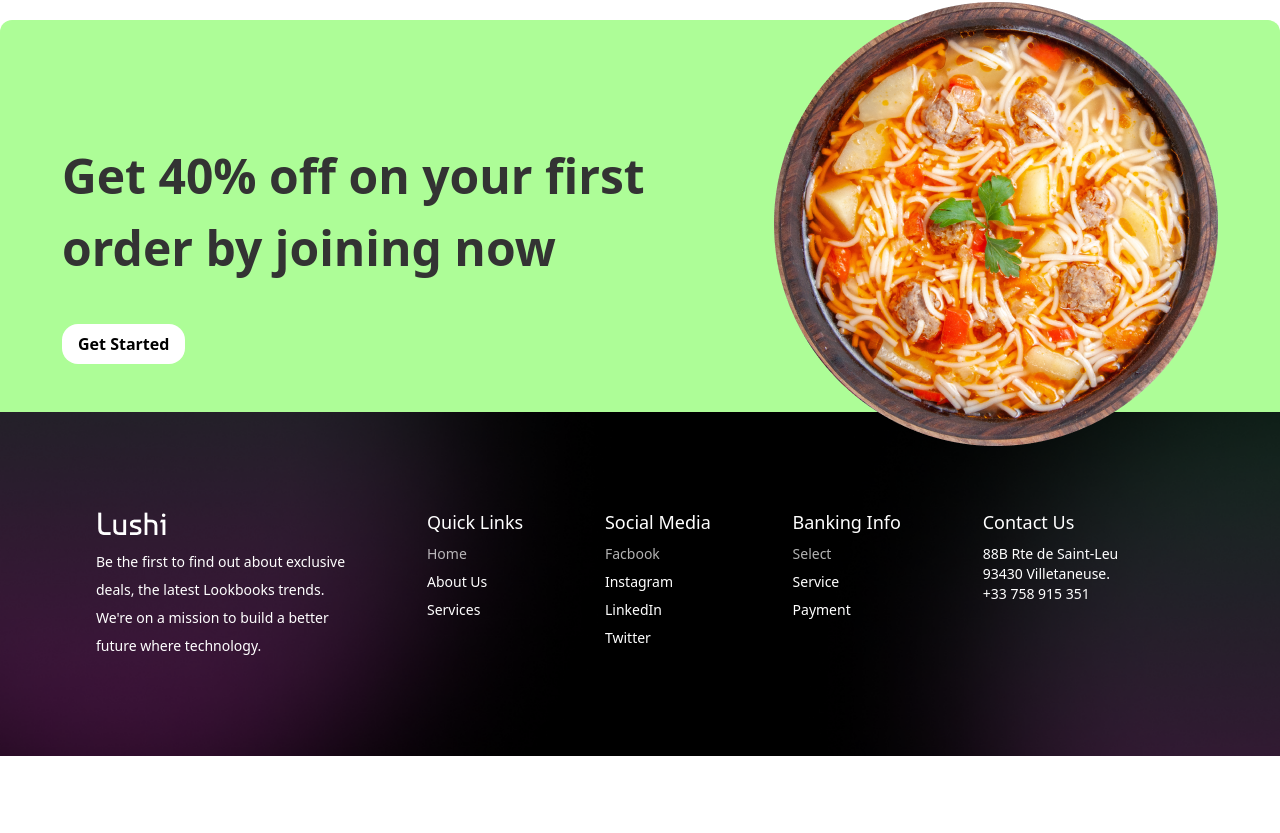
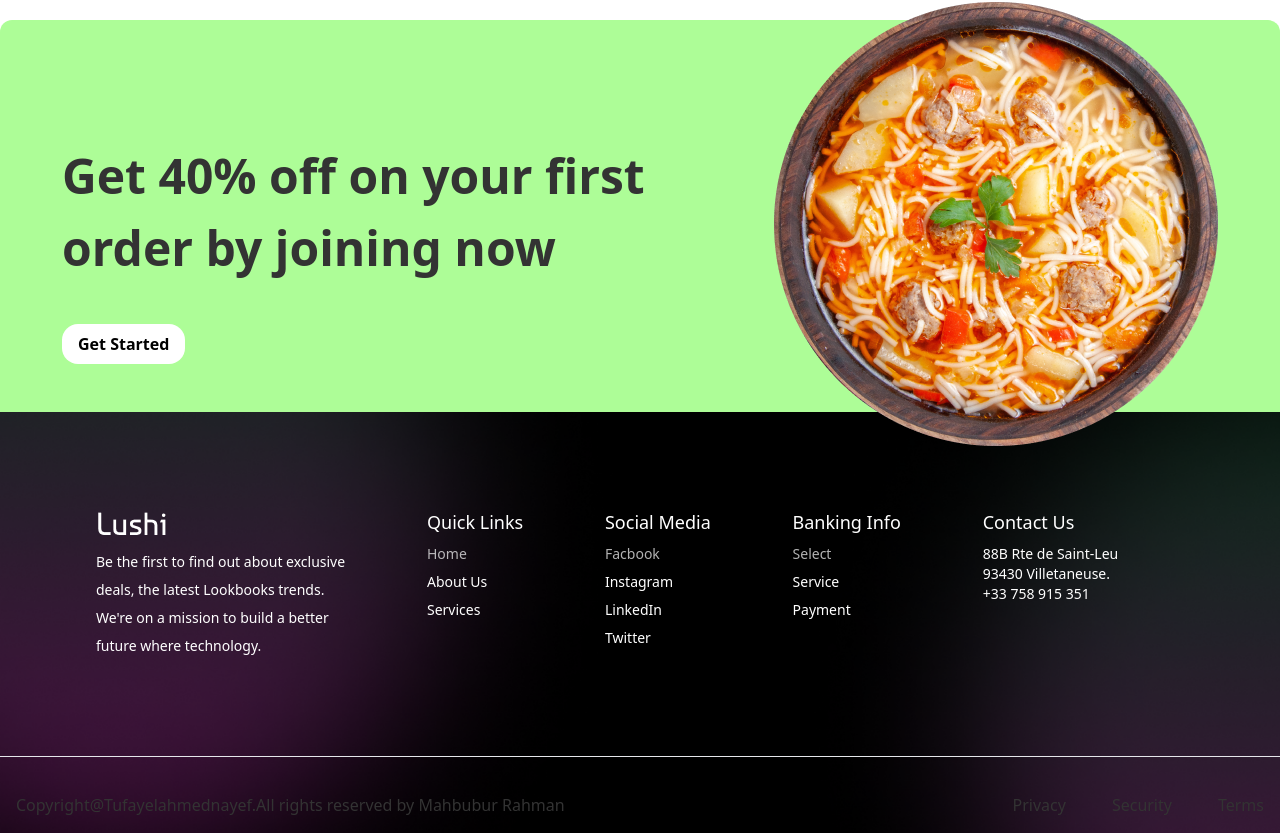
Before and after one commit to mahbubaly/Food, a React (Vite) app: page / in a window 1280 px wide. Shown: the part 4594-5427 px from the top of the page. Before the commit the page ends 5350 px from the top, so only its background shows below. Built offline with nearby package versions, Linux system fonts and the light colour scheme.

Commit message:
copy right added

```diff
--- a/src/Components/Footer.jsx
+++ b/src/Components/Footer.jsx
@@ -40,14 +40,29 @@ const Footer = () => {
 
                         </div>
                         <div>
-                            <span className="text-white text-lg">Contact Us</span>
-                            <p>88B Rte de Saint-Leu <br /> 93430 Villetaneuse. <br />+33 758 915 351</p>
+                            <span className="text-white text-lg ">Contact Us</span>
+                            <p cl>88B Rte de Saint-Leu <br /> 93430 Villetaneuse. <br />+33 758 915 351</p>
 
                         </div>
 
 
 
 
+                    </footer>
+
+                    <hr />
+
+
+
+                    <footer className="  p-4 ">
+                        <div className='flex justify-between  pt-5 '>
+                            <p>Copyright@Tufayelahmednayef.All rights reserved  by Mahbubur Rahman</p>
+                            <div className='flex gap-[46px]'>
+                                <p>Privacy</p>
+                                <p>Security</p>
+                                <p>Terms</p>
+                            </div>
+                        </div>
                     </footer>
 
 
--- a/src/Components/Service_section.jsx
+++ b/src/Components/Service_section.jsx
@@ -21,7 +21,7 @@ const Service_section = () => {
 
                         <div className='flex justify-between gap-5 relative top-11'>
                             {/* Free service */}
-                            <div className='services bg-black  px-5 py-10'>
+                            <div className='services bg-black  px-5 py-10 box-menu'>
                                 <img className='mb-5' src={car} alt="" />
                                 <h1 className='text-2xl font-semibold text-white leading-loose '>Free Delivery</h1>
                                 <p className='text-white mt-[10px] leading-loose'>It’s easier to reach your savings goals when you have the right savi ngs,asier to reach your savings goals when you have the right savings.It’s easier to reach your savings goals when you have the right savi ngs.</p>
@@ -29,7 +29,7 @@ const Service_section = () => {
                             </div>
 
                             {/* Table Service */}
-                            <div className='services bg-black  px-5 py-10'>
+                            <div className='services bg-black  px-5 py-10 box-menu'>
                                 <img className='mb-5' src={table} alt="" />
                                 <h1 className='text-2xl font-semibold text-white leading-loose'>Table Service</h1>
                                 <p className='text-white mt-[10px] leading-loose'>It’s easier to reach your savings goals when you have the right savi ngs,asier to reach your savings goals when you have the right savings.It’s easier to reach your savings goals when you have the right savi ngs.</p>
@@ -46,7 +46,7 @@ const Service_section = () => {
 
 
                 <div className='mt-[130px] flex '>
-                    <div className='contact-bg bg-black py-[80px] px-[76px] xl:w-[560px]  relative top-24 left-36'>
+                    <div className='contact-bg bg-black py-[80px] px-[76px] xl:w-[560px] box-menu  relative top-24 left-36'>
                         {/* <h1 className='font-bold text-[48px] text-white'>Contact us</h1>
                         <input className='input-section xl:w-[460px]  p-4 bg-black text-white ' placeholder='Name' type="text" />
                         <input className='input-section xl:w-[460px] my-[25px]  p-4 bg-black text-white ' placeholder='Email Address' type="email" />
```
